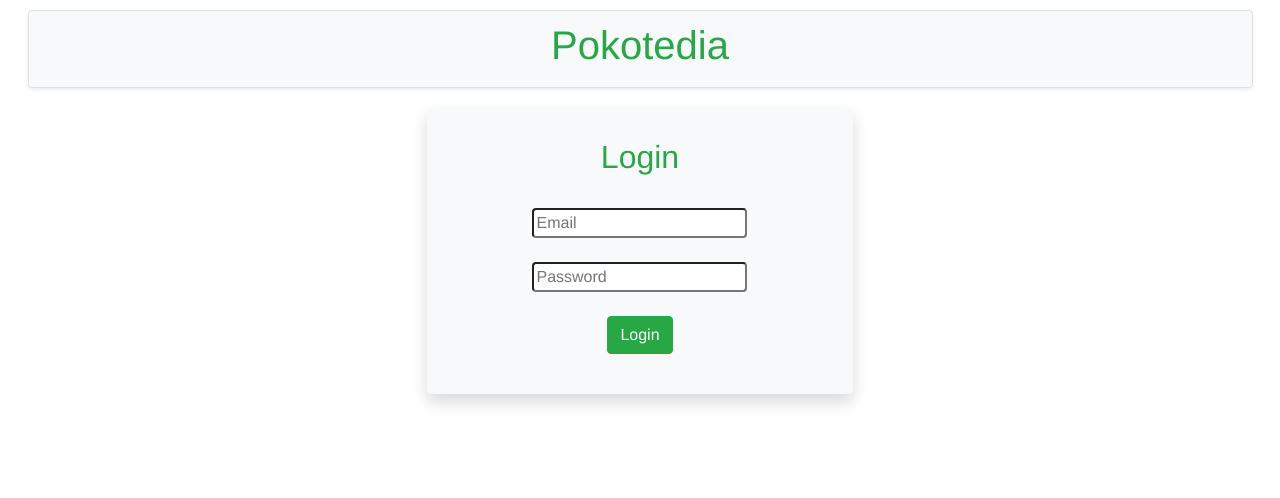
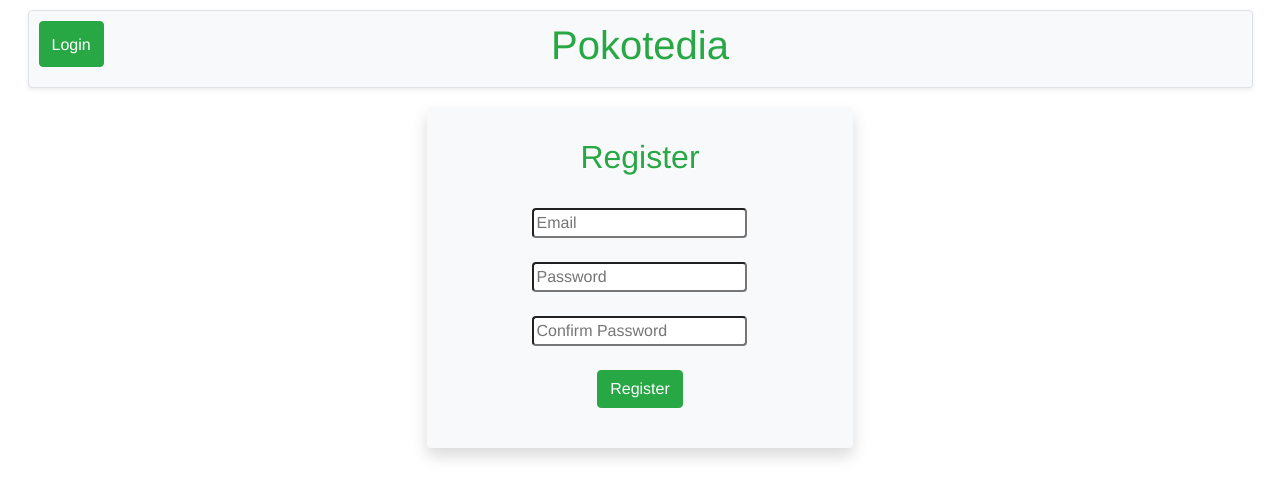
Before and after one commit to rmt-07-glasgow-fox/e-commerce-customer, a Vue app: page /register in a window 1280 px wide. Before the commit this address led to /login. Shown: the top 498 px of the page. Built offline with nearby package versions, Linux system fonts and the light colour scheme; the HTML template or start-up script is replaced by a standard one.

Commit message:
add register

```diff
--- a/src/App.vue
+++ b/src/App.vue
@@ -4,10 +4,17 @@
       <div class="row" style="width:98%; margin-left:1%">
         <div class="col-12 border bg-light rounded shadow-sm" style="margin-top: 10px; padding: 10px">
           <div class="row">
-            <div class="col-4 offset-4">
+            <div v-if="this.$route.path === '/login'" class="col-4" style="display: flex;">
+              <button @click.prevent="toRegister" class="btn btn-success" style="padding-top: 8px">Register</button>
+            </div>
+            <div v-if="this.$route.path === '/register'" class="col-4" style="display: flex;">
+              <button @click.prevent="toLogin" class="btn btn-success" style="padding-top: 8px">Login</button>
+            </div>
+            <div v-if="this.$route.path === '/'" class="col-4"></div>
+            <div class="col-4">
               <h1 class="text-success">Pokotedia</h1>
             </div>
-            <div v-if="this.$route.path !== '/login'" class="col-4" style="display: flex; justify-content: flex-end">
+            <div v-if="this.$route.path === '/'" class="col-4" style="display: flex; justify-content: flex-end">
               <button @click.prevent="logout" class="btn btn-success" style="padding-top: 8px">Logout</button>
             </div>
           </div>
@@ -23,6 +30,12 @@ export default {
   methods: {
     logout () {
       return this.$store.dispatch('logout')
+    },
+    toRegister () {
+      return this.$router.push('/register')
+    },
+    toLogin () {
+      return this.$router.push('/login')
     }
   }
 }
--- a/src/router/index.js
+++ b/src/router/index.js
@@ -3,6 +3,7 @@ import VueRouter from 'vue-router'
 import Dashboard from '../views/Dashboard.vue'
 import Template from '../views/Template.vue'
 import Login from '../views/Login.vue'
+import Register from '../views/Register.vue'
 
 Vue.use(VueRouter)
 
@@ -21,6 +22,11 @@ const routes = [
     path: '/template',
     name: 'Template',
     component: Template
+  },
+  {
+    path: '/register',
+    name: 'Register',
+    component: Register
   }
 ]
 
@@ -40,9 +46,11 @@ function isAuthenticated () {
 
 router.beforeEach((to, from, next) => {
   // console.log(to.name, isAuthenticated())
-  if (to.name !== 'Login' && !isAuthenticated()) {
+  if (to.name === 'Dashboard' && !isAuthenticated()) {
     next({ name: 'Login' })
   } else if (to.name === 'Login' && isAuthenticated()) {
+    next({ name: 'Dashboard' })
+  } else if (to.name === 'Register' && isAuthenticated()) {
     next({ name: 'Dashboard' })
   } else {
     next()
--- /dev/null
+++ b/src/views/Register.vue
@@ -0,0 +1,57 @@
+<template>
+  <div>
+    <div class="row">
+      <div class="col-4 offset-4 bg-light rounded shadow" style="margin-top: 20px; margin-bottom: 20px;padding: 30px;">
+        <div class="text-success">
+            <h2 style="text-shadow: white 1px 1px;">Register</h2><br>
+            <form @submit.prevent="register">
+              <input class="rounded" type="text" placeholder="Email" v-model="email_register"><br><br>
+              <input class="rounded" type="password" placeholder="Password" v-model="password_register"><br><br>
+              <input class="rounded" type="password" placeholder="Confirm Password" v-model="confirm_password_register"><br><br>
+              <button class="btn btn-success rounded" type="submit" id="register-btn">Register</button>
+            </form>
+          </div>
+      </div>
+    </div>
+  </div>
+</template>
+
+<script>
+import axios from '../api/axios'
+
+export default {
+  data () {
+    return {
+      email_register: '',
+      password_register: '',
+      confirm_password_register: ''
+    }
+  },
+  methods: {
+    register () {
+      if (this.password_register === this.confirm_password_register) {
+        axios({
+          method: 'POST',
+          url: '/register',
+          data: {
+            email: this.email_register,
+            password: this.password_register
+          }
+        })
+          .then(({ data }) => {
+            return this.$router.push('/login')
+          })
+          .catch(err => {
+            console.log(err)
+          })
+      } else {
+        console.log('password did not match')
+      }
+    }
+  }
+}
+</script>
+
+<style>
+
+</style>
```
